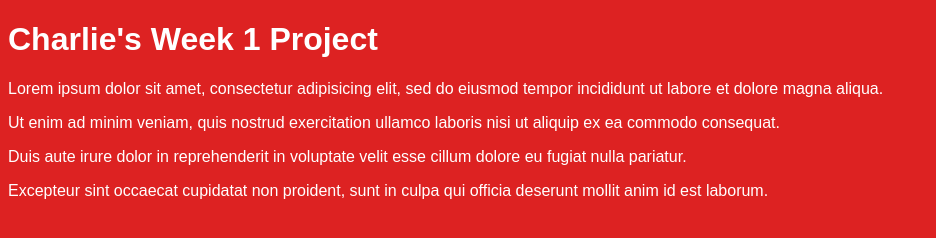
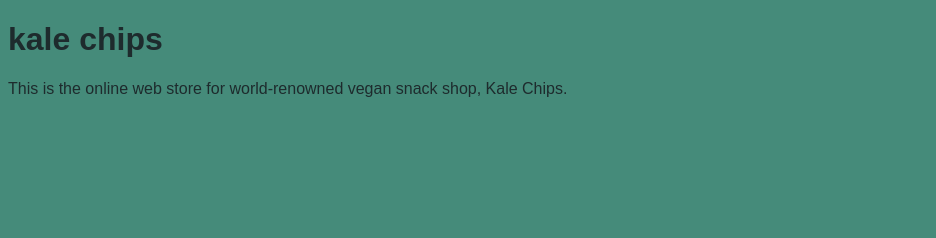
Before and after one commit to charsweber/charsweber.github.io, a plain HTML site: page unit_1/index.html in a window 1280 px wide. Shown: the whole page, without its empty margins (0-936 px from the left). Drawn offline with Linux system fonts and the light colour scheme.

Commit message:
updated css and html content
updated background color, font color, h1, and p content

```diff
--- a/unit_1/css/style.css
+++ b/unit_1/css/style.css
@@ -1,5 +1,8 @@
 body {
-	color: white;
-	background-color: #dd2222;
+	background-color: #458B7A;
 	font-family: Arial, sans-serif;
 }
+
+h1, p {
+	color: #1E2B2D;
+}
--- a/unit_1/index.html
+++ b/unit_1/index.html
@@ -1,17 +1,11 @@
 <!DOCTYPE html>
 <html>
 	<head>
-		<title>Charlie's First Project</title>
+		<title>kale chips</title>
 		<link rel="stylesheet" type="text/css" href="css/style.css">
 	</head>
 	<body>
-		<h1>Charlie's Week 1 Project</h1>
-		<p>Lorem ipsum dolor sit amet, consectetur adipisicing elit, sed do eiusmod tempor incididunt ut labore et dolore magna aliqua.</p>
-
-		<p>Ut enim ad minim veniam, quis nostrud exercitation ullamco laboris nisi ut aliquip ex ea commodo consequat.</p>
-
-		<p>Duis aute irure dolor in reprehenderit in voluptate velit esse cillum dolore eu fugiat nulla pariatur.</p>
-
-		<p>Excepteur sint occaecat cupidatat non proident, sunt in culpa qui officia deserunt mollit anim id est laborum.</p>
+		<h1>kale chips</h1>
+		<p>This is the online web store for world-renowned vegan snack shop, Kale Chips.</p>
 	</body>
 </html>
```
